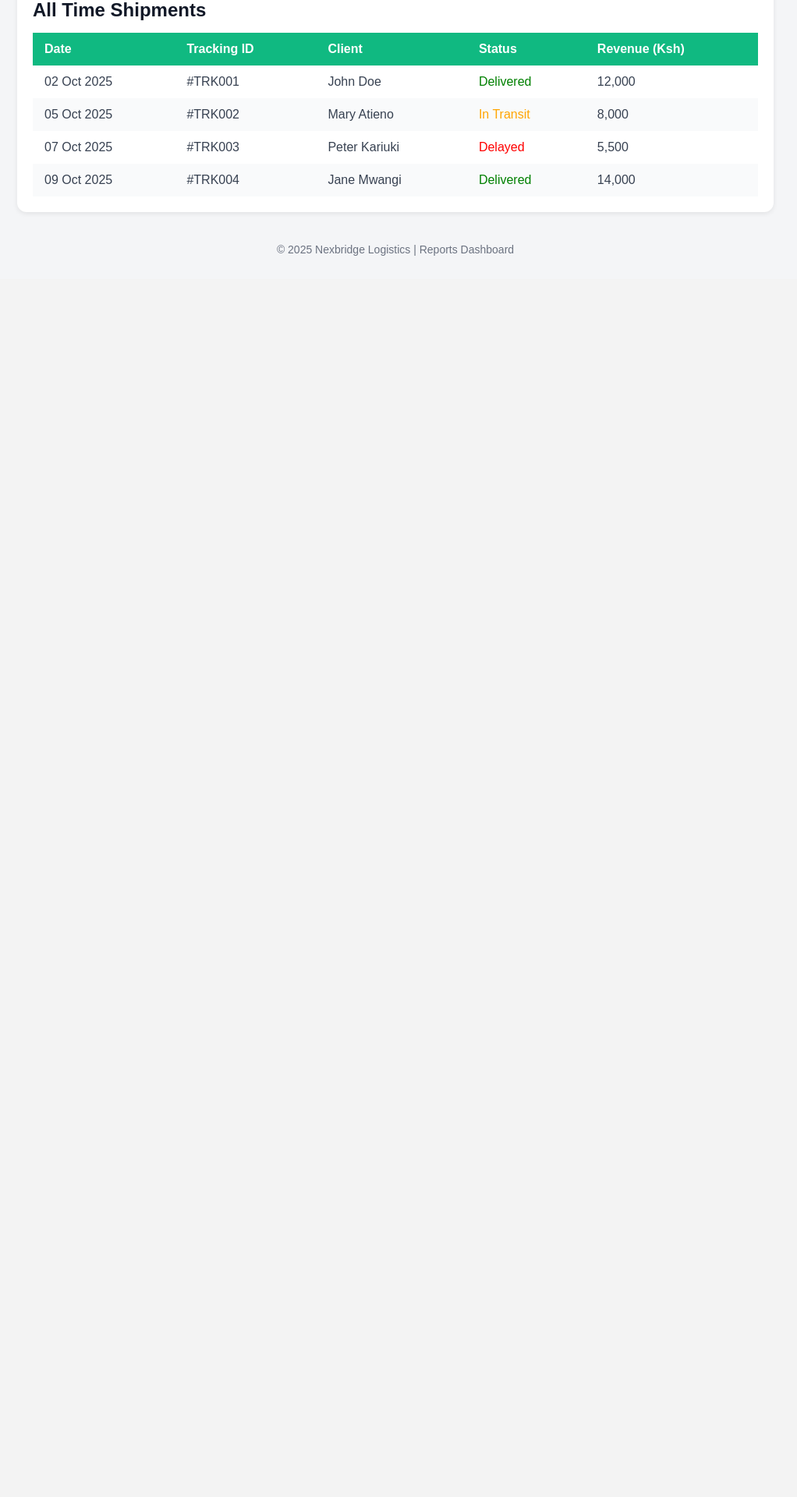
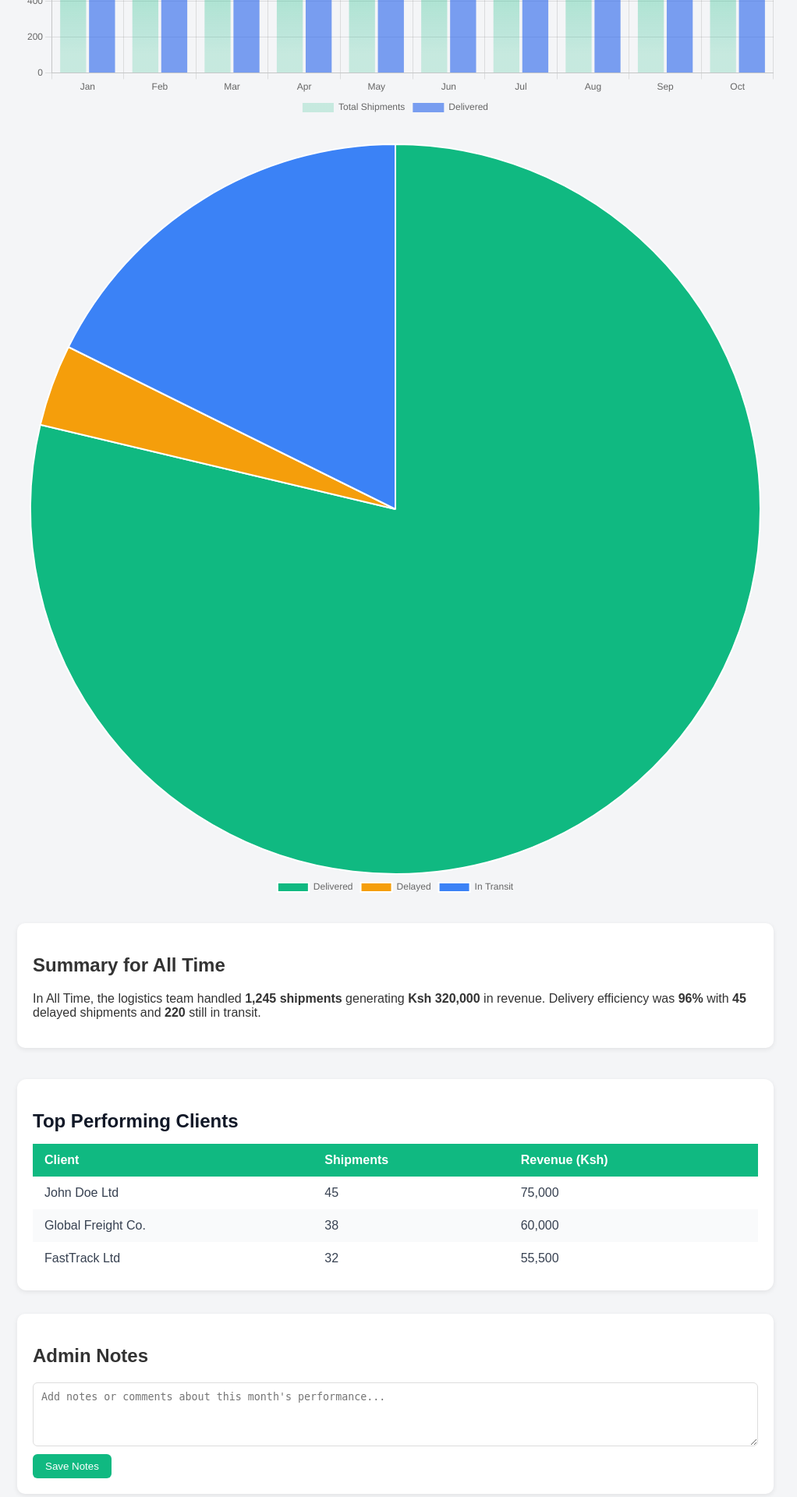
Before and after one commit to Maxwellkiptoo/tsfreighters, a PHP site: page /tsfreighters/app/Views/a/reports.php in a window 1280 px wide. Shown: the part 1120-3040 px from the top of the page at 78% size, without its empty margins (258-1280 px from the left). Before the commit the page ends 1448 px from the top, so only its background shows below. Run offline with PHP 8.4, Linux system fonts and the light colour scheme.

Commit message:
enhance reports page with export buttons, summary box, and admin notes section; refactor styles for improved layout

```diff
--- a/app/Views/a/reports.php
+++ b/app/Views/a/reports.php
@@ -22,8 +22,6 @@ body {
   .main-content{margin-left:0;}
   .sidebar{display:none;}
 }
-
-/* Header */
 header {
   background: white;
   padding: 15px 25px;
@@ -51,8 +49,6 @@ header .user i {
   margin-right: 8px;
   color: #10b981;
 }
-
-/* Filter Form */
 .filter-form {
   background: white;
   margin-top: 25px;
@@ -77,11 +73,7 @@ header .user i {
   border: none;
   transition: background 0.3s;
 }
-.filter-form button:hover {
-  background: #0d946c;
-}
-
-/* Cards */
+.filter-form button:hover { background: #0d946c; }
 .report-cards {
   display: grid;
   grid-template-columns: repeat(auto-fit, minmax(220px, 1fr));
@@ -114,8 +106,22 @@ header .user i {
   font-size: 14px;
   color: #6b7280;
 }
-
-/* Table */
+.export-buttons {
+  margin-top: 15px;
+  text-align: right;
+}
+.export-buttons button {
+  padding: 10px 15px;
+  border: none;
+  border-radius: 6px;
+  color: white;
+  cursor: pointer;
+  margin-left: 10px;
+  font-size: 14px;
+}
+.export-buttons .print { background: #2563eb; }
+.export-buttons .csv { background: #10b981; }
+.export-buttons .pdf { background: #f59e0b; }
 .table-section {
   background: white;
   margin-top: 40px;
@@ -140,12 +146,8 @@ table th {
   color: white;
   font-weight: 600;
 }
-table tr:nth-child(even) {
-  background: #f9fafb;
-}
-table td {
-  color: #374151;
-}
+table tr:nth-child(even) { background: #f9fafb; }
+table td { color: #374151; }
 footer {
   margin-top: 40px;
   text-align: center;
@@ -157,13 +159,40 @@ canvas {
   height: 320px;
   margin-top: 30px;
 }
+.summary-box {
+  background: white;
+  margin-top: 30px;
+  padding: 20px;
+  border-radius: 10px;
+  box-shadow: 0 2px 6px rgba(0,0,0,0.08);
+}
+.notes-section {
+  background: white;
+  padding: 20px;
+  margin-top: 30px;
+  border-radius: 10px;
+  box-shadow: 0 2px 6px rgba(0,0,0,0.08);
+}
+.notes-section textarea {
+  width: 100%;
+  padding: 10px;
+  border-radius: 6px;
+  border: 1px solid #ddd;
+}
+.notes-section button {
+  margin-top: 10px;
+  background: #10b981;
+  color: white;
+  padding: 8px 16px;
+  border: none;
+  border-radius: 6px;
+  cursor: pointer;
+}
 </style>
 </head>
 <body>
 
 <?php
-// === Sample Filter Logic ===
-// (Replace with real DB query later)
 $month = $_GET['month'] ?? '';
 $year = $_GET['year'] ?? '';
 $filterLabel = ($month && $year) ? "$month $year" : "All Time";
@@ -175,19 +204,16 @@ $filterLabel = ($month && $year) ? "$month $year" : "All Time";
     <div class="user"><i class="fa fa-user-circle"></i> Admin</div>
   </header>
 
-  <!-- Filter Form -->
   <form class="filter-form" method="GET" id="reportFilter">
     <select name="month" id="month">
       <option value="">Select Month</option>
       <?php
-        $months = ['January','February','March','April','May','June','July','August','September','October','November','December'];
-        foreach($months as $m){
-          $selected = ($m == $month) ? 'selected' : '';
-          echo "<option $selected>$m</option>";
-        }
-      ?>
+      $months = ['January','February','March','April','May','June','July','August','September','October','November','December'];
+      foreach($months as $m){
+        $selected = ($m == $month) ? 'selected' : '';
+        echo "<option $selected>$m</option>";
+      } ?>
     </select>
-
     <select name="year" id="year">
       <option value="">Select Year</option>
       <?php for($y=date('Y');$y>=2020;$y--){
@@ -195,37 +221,51 @@ $filterLabel = ($month && $year) ? "$month $year" : "All Time";
         echo "<option $selected>$y</option>";
       } ?>
     </select>
-
     <button type="submit"><i class="fa fa-filter"></i> Filter</button>
   </form>
 
-  <!-- Cards -->
+  <div class="export-buttons">
+    <button class="print" onclick="window.print()"><i class="fa fa-print"></i> Print</button>
+    <button class="csv"><i class="fa fa-file-csv"></i> Export CSV</button>
+    <button class="pdf"><i class="fa fa-file-pdf"></i> Export PDF</button>
+  </div>
+
   <div class="report-cards">
     <div class="card"><i class="fa fa-truck"></i><h3>1,245</h3><p>Total Shipments</p></div>
     <div class="card"><i class="fa fa-box"></i><h3>980</h3><p>Delivered</p></div>
-    <div class="card"><i class="fa fa-exclamation-triangle" style="color:#f59e0b;"></i><h3>45</h3><p>Delayed</p></div>
-    <div class="card"><i class="fa fa-sack-dollar" style="color:#2563eb;"></i><h3>Ksh 320,000</h3><p>Total Revenue</p></div>
+    <div class="card"><i class="fa fa-clock"></i><h3>2.3 hrs</h3><p>Avg. Delivery Time</p></div>
+    <div class="card"><i class="fa fa-percent"></i><h3>96%</h3><p>On-Time Rate</p></div>
+    <div class="card"><i class="fa fa-sack-dollar"></i><h3>Ksh 320,000</h3><p>Total Revenue</p></div>
   </div>
 
-  <!-- Chart -->
   <canvas id="reportChart"></canvas>
+  <canvas id="statusChart"></canvas>
 
-  <!-- Table -->
+  <div class="summary-box">
+    <h2>Summary for <?= htmlspecialchars($filterLabel) ?></h2>
+    <p>In <?= htmlspecialchars($filterLabel) ?>, the logistics team handled <strong>1,245 shipments</strong> generating
+    <strong>Ksh 320,000</strong> in revenue. Delivery efficiency was <strong>96%</strong> with
+    <strong>45</strong> delayed shipments and <strong>220</strong> still in transit.</p>
+  </div>
+
   <div class="table-section">
-    <h2><?= htmlspecialchars($filterLabel) ?> Shipments</h2>
+    <h2>Top Performing Clients</h2>
     <table>
       <thead>
-        <tr>
-          <th>Date</th><th>Tracking ID</th><th>Client</th><th>Status</th><th>Revenue (Ksh)</th>
-        </tr>
+        <tr><th>Client</th><th>Shipments</th><th>Revenue (Ksh)</th></tr>
       </thead>
-      <tbody id="reportTable">
-        <tr><td>02 Oct 2025</td><td>#TRK001</td><td>John Doe</td><td style="color:green;">Delivered</td><td>12,000</td></tr>
-        <tr><td>05 Oct 2025</td><td>#TRK002</td><td>Mary Atieno</td><td style="color:orange;">In Transit</td><td>8,000</td></tr>
-        <tr><td>07 Oct 2025</td><td>#TRK003</td><td>Peter Kariuki</td><td style="color:red;">Delayed</td><td>5,500</td></tr>
-        <tr><td>09 Oct 2025</td><td>#TRK004</td><td>Jane Mwangi</td><td style="color:green;">Delivered</td><td>14,000</td></tr>
+      <tbody>
+        <tr><td>John Doe Ltd</td><td>45</td><td>75,000</td></tr>
+        <tr><td>Global Freight Co.</td><td>38</td><td>60,000</td></tr>
+        <tr><td>FastTrack Ltd</td><td>32</td><td>55,500</td></tr>
       </tbody>
     </table>
+  </div>
+
+  <div class="notes-section">
+    <h2>Admin Notes</h2>
+    <textarea rows="4" placeholder="Add notes or comments about this month's performance..."></textarea>
+    <button>Save Notes</button>
   </div>
 
   <footer>© 2025 Nexbridge Logistics | Reports Dashboard</footer>
@@ -233,7 +273,6 @@ $filterLabel = ($month && $year) ? "$month $year" : "All Time";
 
 <script src="https://cdn.jsdelivr.net/npm/chart.js"></script>
 <script>
-// === Chart Setup ===
 const ctx = document.getElementById('reportChart').getContext('2d');
 const gradient = ctx.createLinearGradient(0, 0, 0, 400);
 gradient.addColorStop(0, 'rgba(16,185,129,0.8)');
@@ -245,24 +284,34 @@ new Chart(ctx, {
     labels: ['Jan','Feb','Mar','Apr','May','Jun','Jul','Aug','Sep','Oct'],
     datasets: [{
       label: 'Total Shipments',
-      data: [820, 950, 1100, 1175, 1280, 1410, 1550, 1620, 1500, 1325],
+      data: [820,950,1100,1175,1280,1410,1550,1620,1500,1325],
       backgroundColor: gradient,
       borderRadius: 6,
     },{
       label: 'Delivered',
-      data: [720, 880, 1020, 1100, 1200, 1350, 1475, 1550, 1420, 1260],
+      data: [720,880,1020,1100,1200,1350,1475,1550,1420,1260],
       backgroundColor: 'rgba(37,99,235,0.6)',
       borderRadius: 6,
     }]
   },
   options: {
     responsive: true,
-    plugins: {
-      legend: { position: 'bottom', labels: { usePointStyle: true } },
-      tooltip: { backgroundColor: '#111827', titleColor: '#fff', bodyColor: '#d1d5db' }
-    },
-    scales: { y: { beginAtZero: true, grid: { color:'#e5e7eb' } } }
+    plugins: { legend: { position: 'bottom' } },
+    scales: { y: { beginAtZero: true } }
   }
+});
+
+const ctx2 = document.getElementById('statusChart');
+new Chart(ctx2, {
+  type: 'pie',
+  data: {
+    labels: ['Delivered','Delayed','In Transit'],
+    datasets: [{
+      data: [980,45,220],
+      backgroundColor: ['#10b981','#f59e0b','#3b82f6']
+    }]
+  },
+  options: { plugins: { legend: { position: 'bottom' } } }
 });
 </script>
 </body>
```
